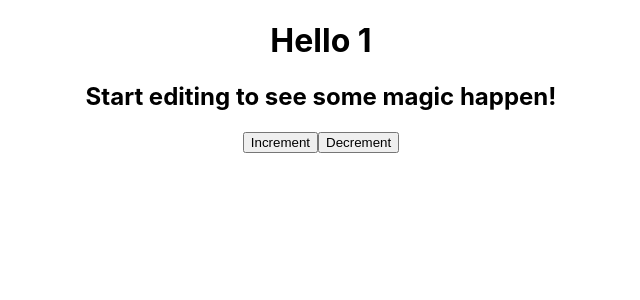
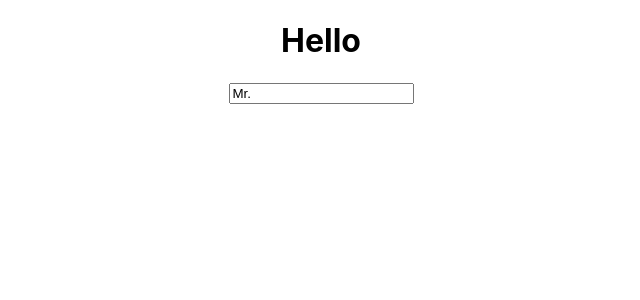
Before and after one commit to ParkHyunj/react-hooks, a React (Create React App) app: page / in a window 1280 px wide. Shown: the top 300 px of the page, without its empty margins (319-959 px from the left). Built offline with nearby package versions, Linux system fonts and the light colour scheme.

Commit message:
DOCS: useInput

```diff
--- a/src/App.js
+++ b/src/App.js
@@ -1,16 +1,22 @@
 import React, { useState } from "react";
 import './App.css';
 
+const useInput = initialValue => {
+  const [ value, setValue ] = useState(initialValue);
+  const onChange = event => {
+    console.log(event.target);
+  };
+  return { value, onChange };
+};
+
 function App() {
-  const [ item, setItem ] = useState(1);
-  const incrementItem = () => setItem(item + 1);
-  const decrementItem = () => setItem(item - 1);
+
+  const name = useInput("Mr.");
+
   return (
     <div className="App">
-      <h1>Hello {item}</h1>
-      <h2>Start editing to see some magic happen!</h2>
-      <button onClick={incrementItem}>Increment</button>
-      <button onClick={decrementItem}>Decrement</button>
+      <h1>Hello</h1>
+      <input placeholder="Name" value={name.value} onChange={name.onChange} />
     </div>
   );
 }
```
Also changed, not shown: 1 other file (tests, documents, lock files or other folders).
